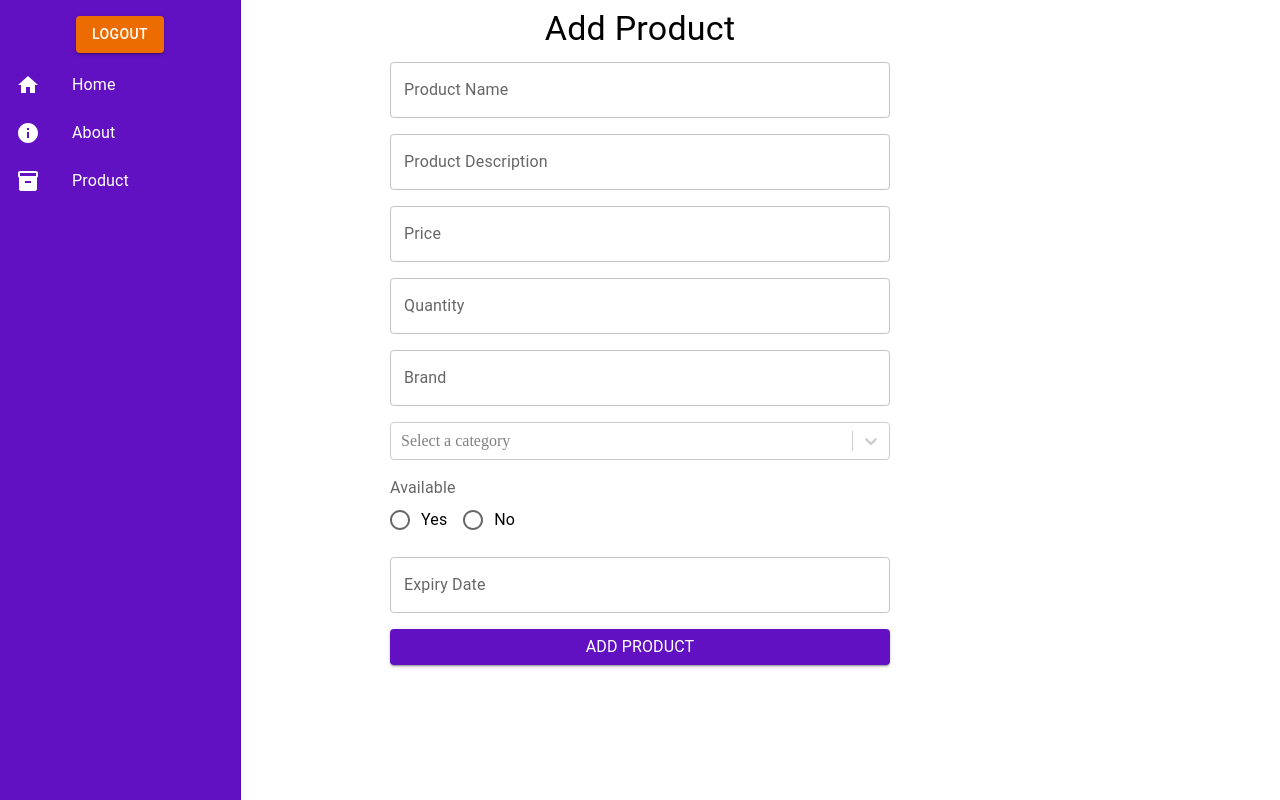
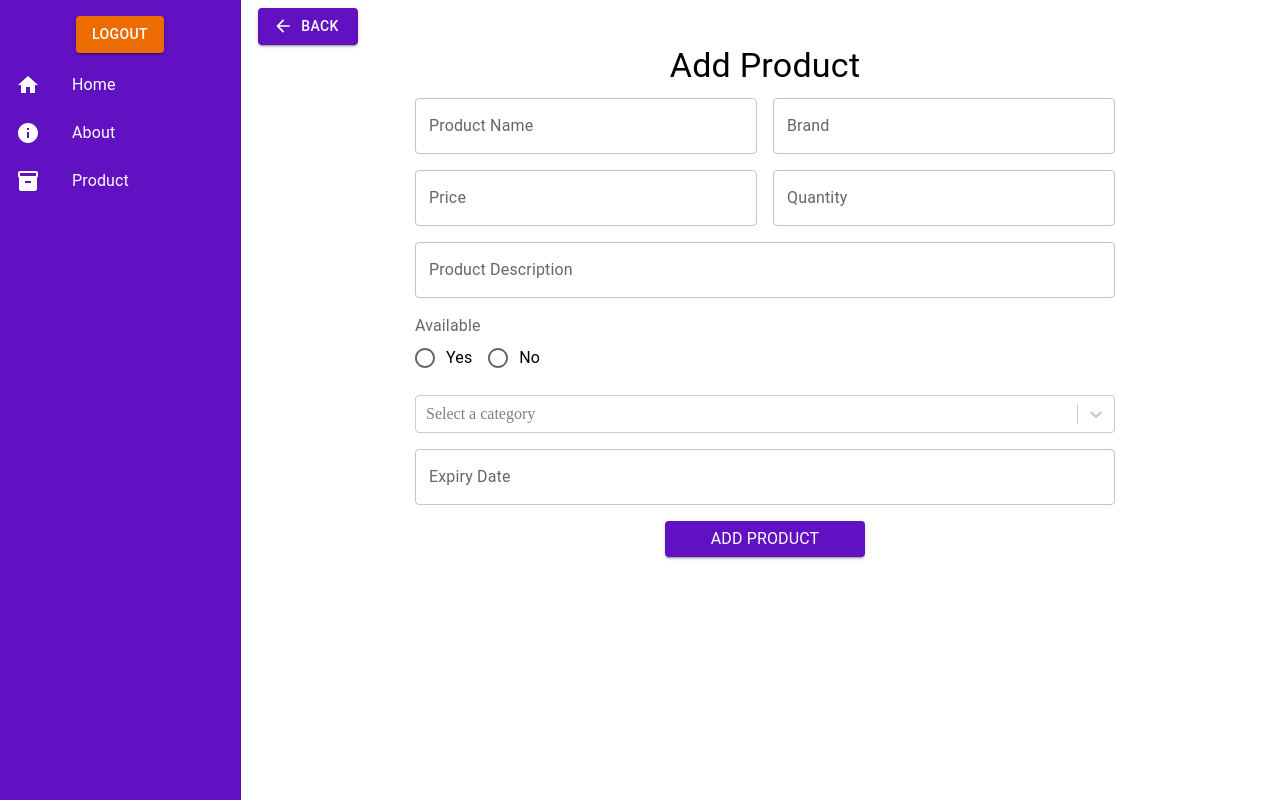
Before and after one commit to nirojneupane10/dashboard, a React (Vite) app: page /addProduct in a window 1280 px wide. Built offline with nearby package versions, Linux system fonts and the light colour scheme; sample sign-in values are in the browser's storage.

Commit message:
Redesign(productForm): Redesign the product form

```diff
--- a/src/components/layout/SidebarLayout.tsx
+++ b/src/components/layout/SidebarLayout.tsx
@@ -5,7 +5,7 @@ const SidebarLayout = () => {
   return (
     <>
       <Sidebar />
-      <main>
+      <main style={{ marginLeft: 250 }}>
         <Outlet />
       </main>
     </>
--- a/src/pages/product/Product.tsx
+++ b/src/pages/product/Product.tsx
@@ -5,6 +5,7 @@ import ProductTable from "./components/table/ProductTable";
 import { useDialog } from "./hooks/useDialog";
 import { useCallback } from "react";
 import Loader from "../../components/loader/Loader";
+import AddIcon from "@mui/icons-material/Add";
 
 const DialogBox = React.lazy(() => import("./components/dialog/DialogBox"));
 
@@ -17,14 +18,22 @@ const Product = () => {
 
   const { openDialog, productData, handleClose, handleOpen } = useDialog();
   return (
+    <Box>
+      <Box display={"flex"} justifyContent={"end"}>
+        <Button
+          startIcon={<AddIcon />}
+          variant="contained"
+          onClick={handleClick}
+        >
+          Add product
+        </Button>
+      </Box>
       <Box
         display="flex"
         flexDirection={"column"}
         justifyContent={"center"}
         alignItems={"center"}
       >
-      <Button onClick={handleClick}>Add product</Button>
-
         <Typography variant="h4" gutterBottom>
           Product Page
         </Typography>
@@ -38,6 +47,7 @@ const Product = () => {
           />
         </Suspense>
       </Box>
+    </Box>
   );
 };
 
--- a/src/pages/product/components/form/AddProduct.tsx
+++ b/src/pages/product/components/form/AddProduct.tsx
@@ -1,10 +1,36 @@
+import { Box, Button, Typography } from "@mui/material";
 import { useProductForm } from "../../hooks/useAddProduct";
 import ProductForms from "./ProductForm";
+import ArrowBackIcon from "@mui/icons-material/ArrowBack";
+import { useNavigate } from "react-router-dom";
+import { useCallback } from "react";
 
 const AddProduct: React.FC = () => {
   const { onSubmit, mutation } = useProductForm();
+  const navigate = useNavigate();
 
-  return <ProductForms onSubmit={onSubmit} isLoading={mutation.isPending} />;
+  const handleBack = useCallback(() => {
+    navigate("/product");
+  }, [navigate]);
+
+  return (
+    <Box display={"flex"} flexDirection={"column"} justifyContent={"center"}>
+      <Button
+        variant="contained"
+        startIcon={<ArrowBackIcon />}
+        onClick={handleBack}
+        sx={{ width: 100 }}
+      >
+        Back
+      </Button>
+      <Typography variant="h4" gutterBottom textAlign={"center"}>
+        Add Product
+      </Typography>
+      <Box display={"flex"} justifyContent={"center"}>
+        <ProductForms onSubmit={onSubmit} isLoading={mutation.isPending} />
+      </Box>
+    </Box>
+  );
 };
 
 export default AddProduct;
--- a/src/pages/product/components/form/ProductForm.tsx
+++ b/src/pages/product/components/form/ProductForm.tsx
@@ -45,17 +45,9 @@ const ProductForms: React.FC<ProductFormsProps> = ({
   });
 
   return (
-    <Box
-      display="flex"
-      flexDirection={"column"}
-      alignItems={"center"}
-      justifyContent={"center"}
-    >
-      <Typography variant="h4" gutterBottom>
-        {isUpdating ? "Update Product" : "Add Product"}
-      </Typography>
     <Box component="form" onSubmit={handleSubmit(onSubmit)}>
-        <Stack spacing={2} width={500}>
+      <Stack spacing={2} width={700}>
+        <Box display={"flex"} gap={2} alignItems={"center"}>
           <InputTextField
             label="Product Name"
             fieldName="name"
@@ -63,11 +55,13 @@ const ProductForms: React.FC<ProductFormsProps> = ({
             errors={errors}
           />
           <InputTextField
-            label="Product Description"
-            fieldName="desc"
+            label="Brand"
+            fieldName="brand"
             register={register}
             errors={errors}
           />
+        </Box>
+        <Box display={"flex"} gap={2} alignItems={"center"}>
           <InputNumberField
             label="Price"
             fieldName="price"
@@ -80,12 +74,18 @@ const ProductForms: React.FC<ProductFormsProps> = ({
             register={register}
             errors={errors}
           />
-
+        </Box>
         <InputTextField
-            label="Brand"
-            fieldName="brand"
+          label="Product Description"
+          fieldName="desc"
           register={register}
           errors={errors}
+        />
+        <RadioGroupField
+          name="isAvailable"
+          control={control}
+          label="Available"
+          options={radioOptions}
         />
         <SelectField
           name="category"
@@ -94,12 +94,6 @@ const ProductForms: React.FC<ProductFormsProps> = ({
           placeholder="Select a category"
           isClearable
         />
-          <RadioGroupField
-            name="isAvailable"
-            control={control}
-            label="Available"
-            options={radioOptions}
-          />
         <DatePickerField
           name="expireDate"
           control={control}
@@ -107,8 +101,12 @@ const ProductForms: React.FC<ProductFormsProps> = ({
           defaultValue={dayjs()}
           errors={errors}
         />
-
-          <Button type="submit" variant="contained">
+        <Box display={"flex"} justifyContent={"center"}>
+          <Button
+            type="submit"
+            variant="contained"
+            sx={{ width: 200, alignItems: "center" }}
+          >
             {isLoading ? (
               <>
                 <Loader />
@@ -122,8 +120,8 @@ const ProductForms: React.FC<ProductFormsProps> = ({
               </Typography>
             )}
           </Button>
+        </Box>
       </Stack>
-      </Box>
     </Box>
   );
 };
```
Lines whose indentation alone changed are shown as unchanged.
